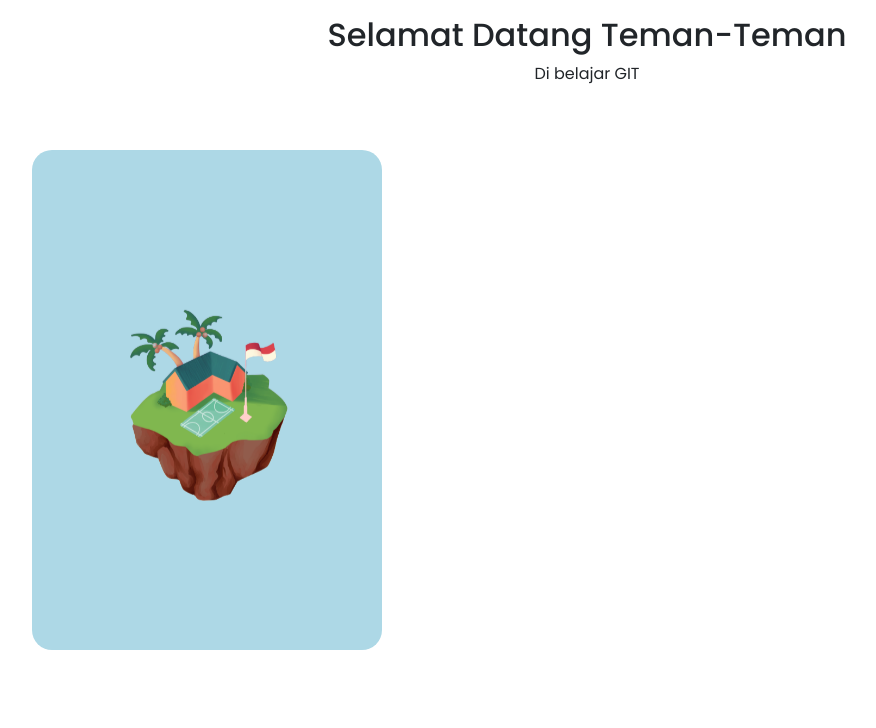
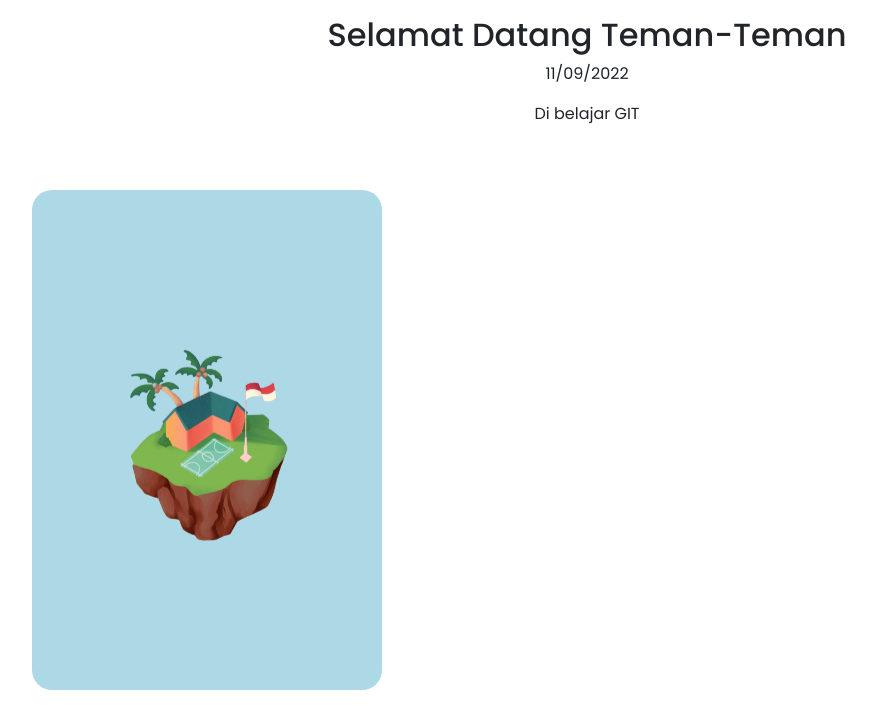
Before and after one commit to Rizanoor/belajar-git, a plain HTML site: page index.html in a window 1280 px wide. Shown: the whole page, without its empty margins (53-929 px from the left). Drawn offline with nearby package versions, Linux system fonts and the light colour scheme.

Commit message:
coba commit

```diff
--- a/index.html
+++ b/index.html
@@ -20,6 +20,7 @@
       <div class="row text-center mt-3">
         <div class="col">
           <h2>Selamat Datang Teman-Teman</h2>
+          <p>11/09/2022</p>
           <p>Di belajar GIT</p>
         </div>
       </div>
```
